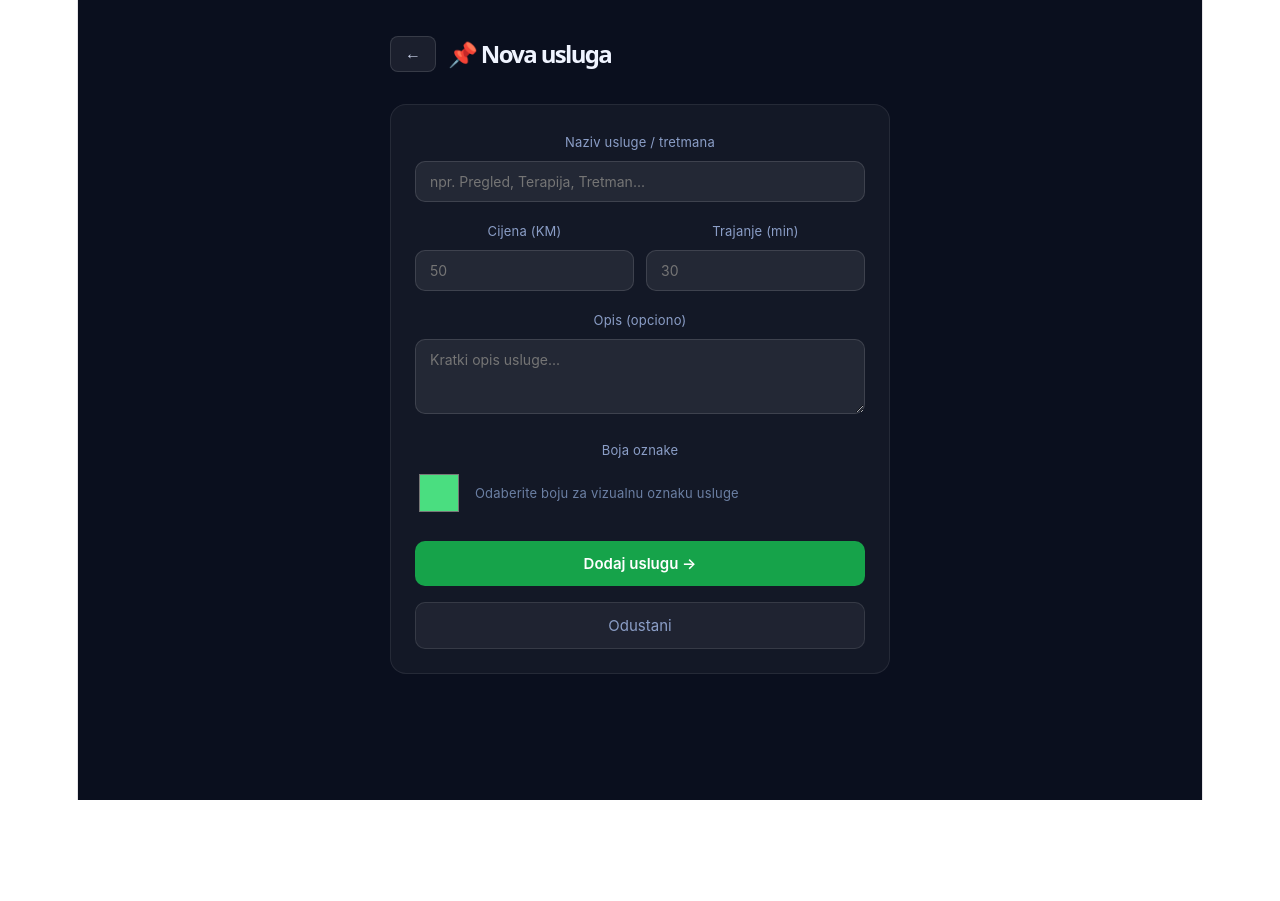
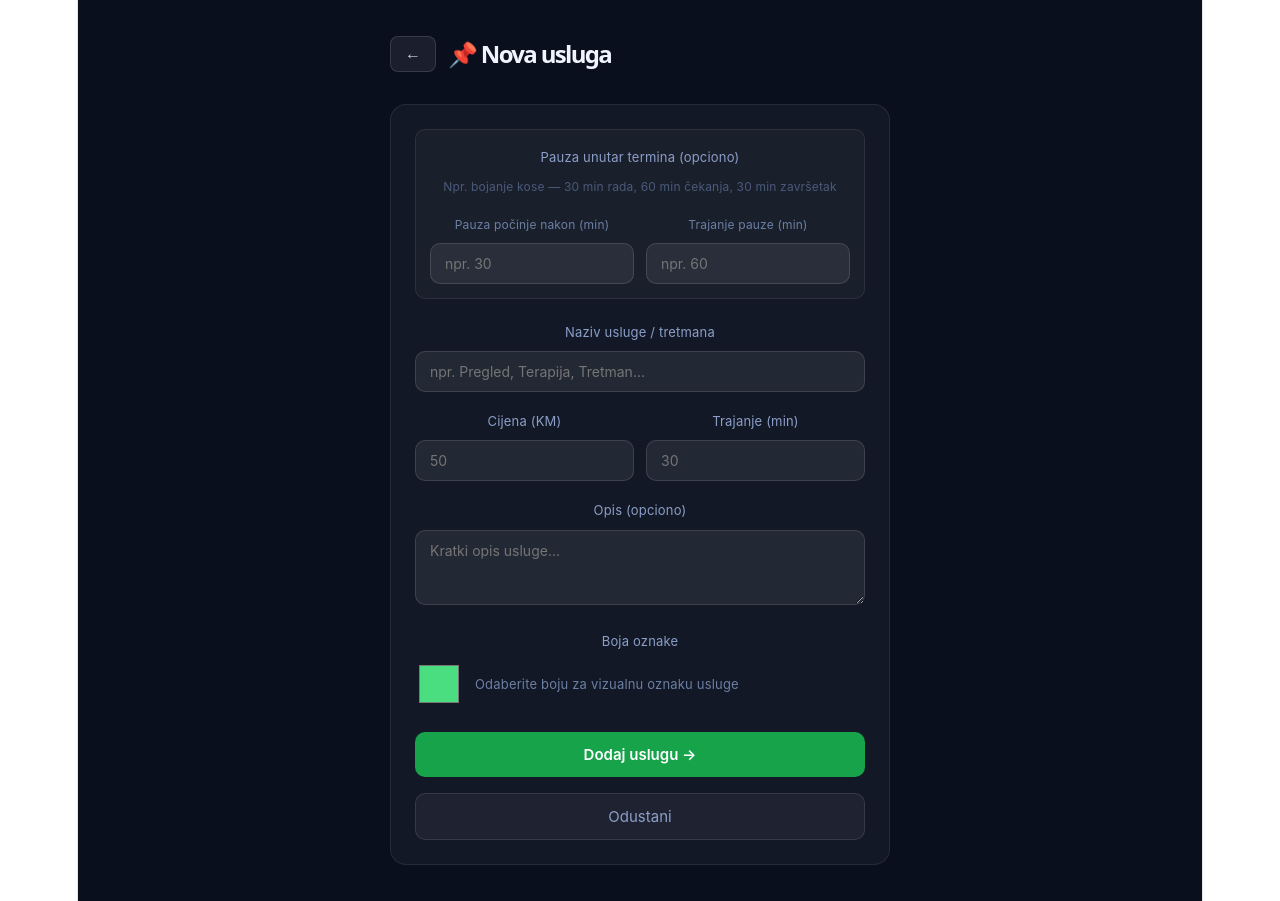
Before and after one commit to adijatadjogo91-cloud/termini-frontend, a React (Vite) app: page /nova-usluga in a window 1280 px wide. Before the commit the page ends 800 px from the top, so only its background shows below. Built offline with nearby package versions, Linux system fonts and the light colour scheme.

Commit message:
NovaUsluga - pauza unutar termina

```diff
--- a/src/pages/NovaUsluga.jsx
+++ b/src/pages/NovaUsluga.jsx
@@ -10,7 +10,9 @@ export default function NovaUsluga() {
   price: '',
   duration: '',
   description: '',
-    color: '#4ade80'
+  color: '#4ade80',
+  break_after: '',
+  break_duration: ''
 });
   const [greska, setGreska] = useState('');
   const [uspjeh, setUspjeh] = useState('');
@@ -34,7 +36,9 @@ export default function NovaUsluga() {
   price: parseFloat(forma.price),
   duration: parseInt(forma.duration),
   description: forma.description,
-        color: forma.color
+  color: forma.color,
+  break_after: forma.break_after ? parseInt(forma.break_after) : null,
+  break_duration: forma.break_duration ? parseInt(forma.break_duration) : null,
 })
     });
 
@@ -88,7 +92,39 @@ export default function NovaUsluga() {
         {/* Forma */}
         <div style={{ background: 'rgba(255,255,255,0.04)', border: '1px solid rgba(255,255,255,0.08)', borderRadius: '16px', padding: '24px' }}>
           <form onSubmit={handleSubmit} style={{ display: 'flex', flexDirection: 'column', gap: '16px' }}>
-
+{/* Pauza unutar termina */}
+<div style={{ background: 'rgba(255,255,255,0.03)', border: '1px solid rgba(255,255,255,0.08)', borderRadius: '10px', padding: '14px', marginBottom: '4px' }}>
+  <label style={{ fontSize: '13px', color: '#8b9ec7', display: 'block', marginBottom: '4px' }}>
+    Pauza unutar termina (opciono)
+  </label>
+  <p style={{ fontSize: '12px', color: '#4a5a7a', marginBottom: '12px' }}>
+    Npr. bojanje kose — 30 min rada, 60 min čekanja, 30 min završetak
+  </p>
+  <div style={{ display: 'grid', gridTemplateColumns: '1fr 1fr', gap: '12px' }}>
+    <div>
+      <label style={{ fontSize: '12px', color: '#6b7fa3', display: 'block', marginBottom: '5px' }}>
+        Pauza počinje nakon (min)
+      </label>
+      <input
+        type="number" value={forma.break_after}
+        onChange={e => setForma({ ...forma, break_after: e.target.value })}
+        placeholder="npr. 30" min="0" step="5"
+        style={inputStyle}
+      />
+    </div>
+    <div>
+      <label style={{ fontSize: '12px', color: '#6b7fa3', display: 'block', marginBottom: '5px' }}>
+        Trajanje pauze (min)
+      </label>
+      <input
+        type="number" value={forma.break_duration}
+        onChange={e => setForma({ ...forma, break_duration: e.target.value })}
+        placeholder="npr. 60" min="0" step="5"
+        style={inputStyle}
+      />
+    </div>
+  </div>
+</div>
             <div>
               <label style={{ fontSize: '13px', color: '#8b9ec7', display: 'block', marginBottom: '6px' }}>
                 Naziv usluge / tretmana
```
Lines whose indentation alone changed are shown as unchanged.
